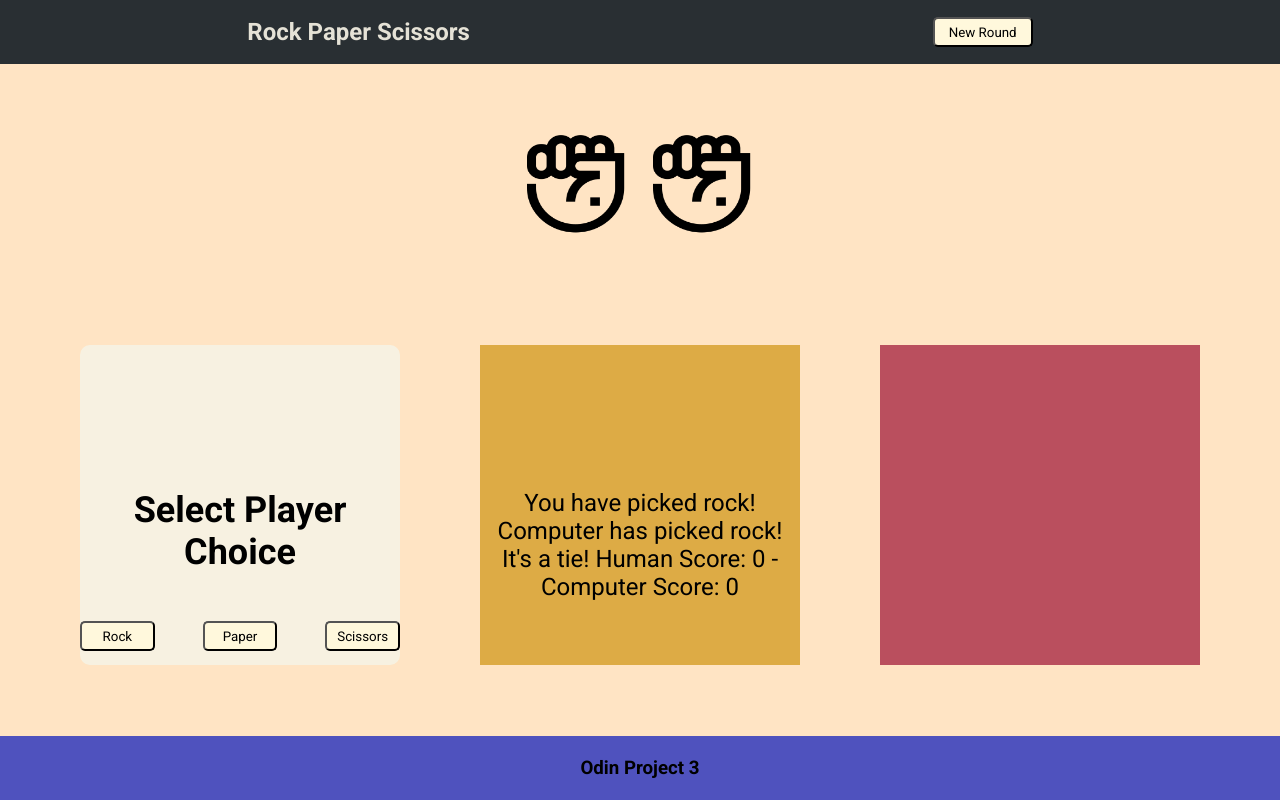
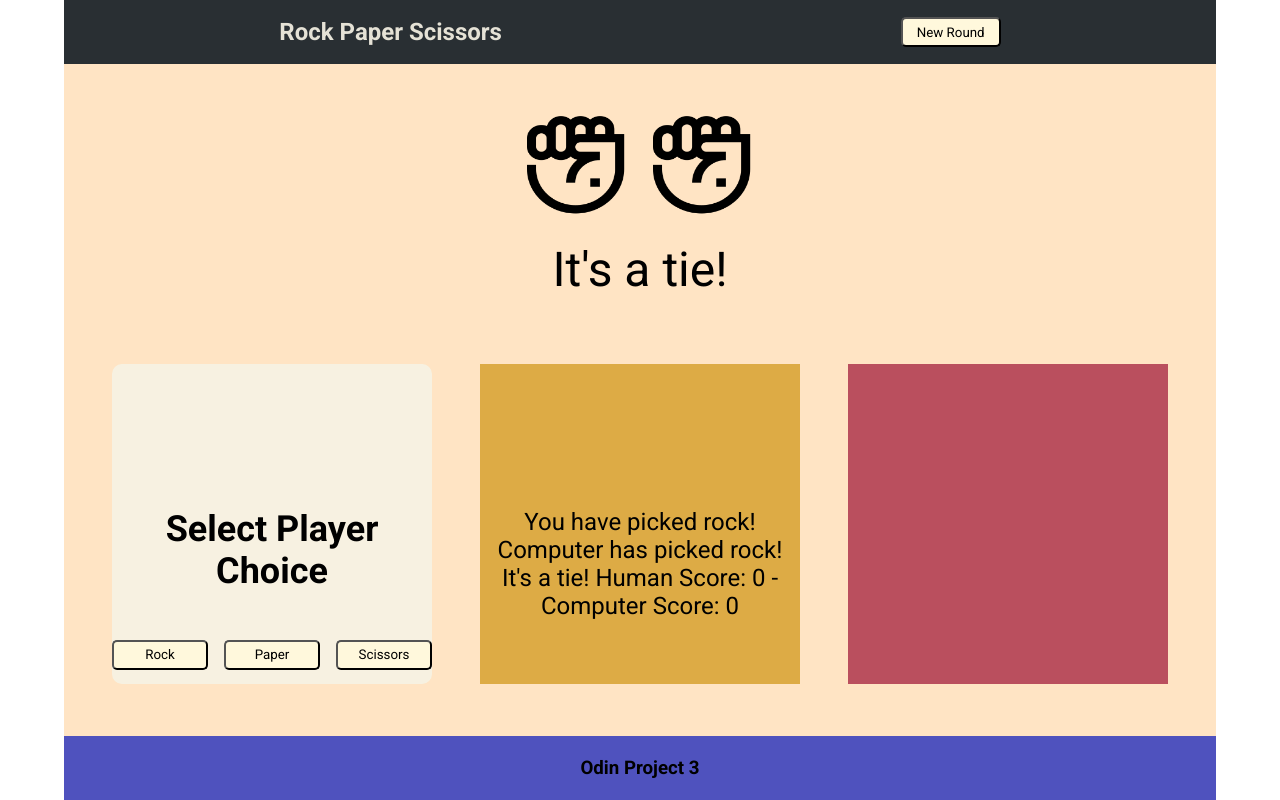
Before and after one commit to EdWorkhub/2-rps, a plain HTML site: page index.html in a window 1280 px wide. Both pictures are taken after a click on the button "Rock". Drawn offline with Linux system fonts and the light colour scheme.

Commit message:
fixing ui

```diff
--- a/index.html
+++ b/index.html
@@ -31,6 +31,11 @@
                         <div class="choice-imgs">
                             <img id="human-img" class="choice-img" style="display: none"  />
                             <img id="computer-img" class="choice-img" style="display: none" />
+                        </div>
+                        <div class="winner-bar" >
+                            <p class="winner-text"  >
+
+                            </p>
                         </div>
                     </div>
 
--- a/main.js
+++ b/main.js
@@ -39,6 +39,7 @@ function playRound(humanChoice) {
     // Round Result
     const result = victoryMap[humanChoice][computerChoice];
 
+
     // Iterate Score (if relevant)
     if (result) {
         result.action();
@@ -58,8 +59,7 @@ function playRound(humanChoice) {
     let humanImg = document.getElementById("human-img");
     humanImg.src = `./images/${humanChoice}.png`;
 
-    /* Remove display: none - remove Class name, reflow and readd Class name to
-    trigger CSS animation on button press */
+    /* Remove display: none - remove Class name, re-flow and re-add Class name to trigger CSS animation on button press */
     humanImg.style = "";
     humanImg.className = "";
     void humanImg.offsetWidth;
@@ -72,6 +72,29 @@ function playRound(humanChoice) {
     computerImg.className = "";
     void computerImg.offsetWidth;
     computerImg.className = "choice-img choice-img-left";
+
+    // Set PNG Filters for Color Conversion
+    let green = "invert(73%) sepia(81%) saturate(395%) hue-rotate(61deg) brightness(94%) contrast(92%)"
+
+    let red = "invert(45%) sepia(97%) saturate(4055%) hue-rotate(346deg) brightness(97%) contrast(92%)"
+
+    // Display Winner Text, Choose PNG Colors
+    let winnerText = document.querySelector(".winner-text");
+    winnerText.style = "";
+
+    if (result.result === "tie") {
+        winnerText.innerHTML = "It's a tie!";
+    } else if (result.result === "win") {
+        winnerText.innerHTML = "Player wins!";
+        winnerText.style.color = "green";
+        humanImg.style.filter = `${green}`
+        computerImg.style.filter = `${red}`
+    } else {
+        winnerText.innerHTML = "Computer wins!";
+        winnerText.style.color = "red";
+        humanImg.style.filter = `${red}`
+        computerImg.style.filter = `${green}`
+    }
 
     // Print Game Results When Score Reaches 5 & Disable Buttons
     if (humanScore === 5 || computerScore === 5) {
--- a/styles.css
+++ b/styles.css
@@ -11,6 +11,9 @@
 .container {
     display: flex;
     flex-direction: column;
+    width: 90vw;
+    max-width: 1200px;
+    margin: 0 auto;
 }
 
 /* || UTILITY */
@@ -71,7 +74,7 @@
     height: 30px;
 }
 
-/* || GAME */
+/* || GAME - CONTAINER */
 
 .game-container {
     display: flex;
@@ -85,12 +88,15 @@
     font-size: 1.5rem;
 }
 
+/* || GAME - IMAGES */
+
 .game-img {
     display: flex;
+    flex-direction: column;
     justify-content: center;
     align-items: center;
     width: 100%;
-    gap: 100px;
+    gap: 25px;
 }
 
 .choice-imgs {
@@ -112,6 +118,7 @@
     width: 100px;
     height: 100px;
     margin: 0px 10px;
+
 }
 
 #computer-img {
@@ -119,6 +126,16 @@
     height: 100px;
     margin: 0px 10px;
 }
+
+/* || GAME - WINNER BAR */
+
+.winner-text {
+    height: 50px;
+    width: 500px;
+    font-size: 3rem;
+}
+
+/* || GAME-SELECTION */
 
 .game-selection-container {
     width: 25vw;
@@ -131,7 +148,7 @@
 .game-button-container {
     display: flex;
     justify-content: center;
-    gap: 3rem;
+    gap: 1rem;
     padding: 3rem 0rem 0rem 0rem;
 }
 
```
